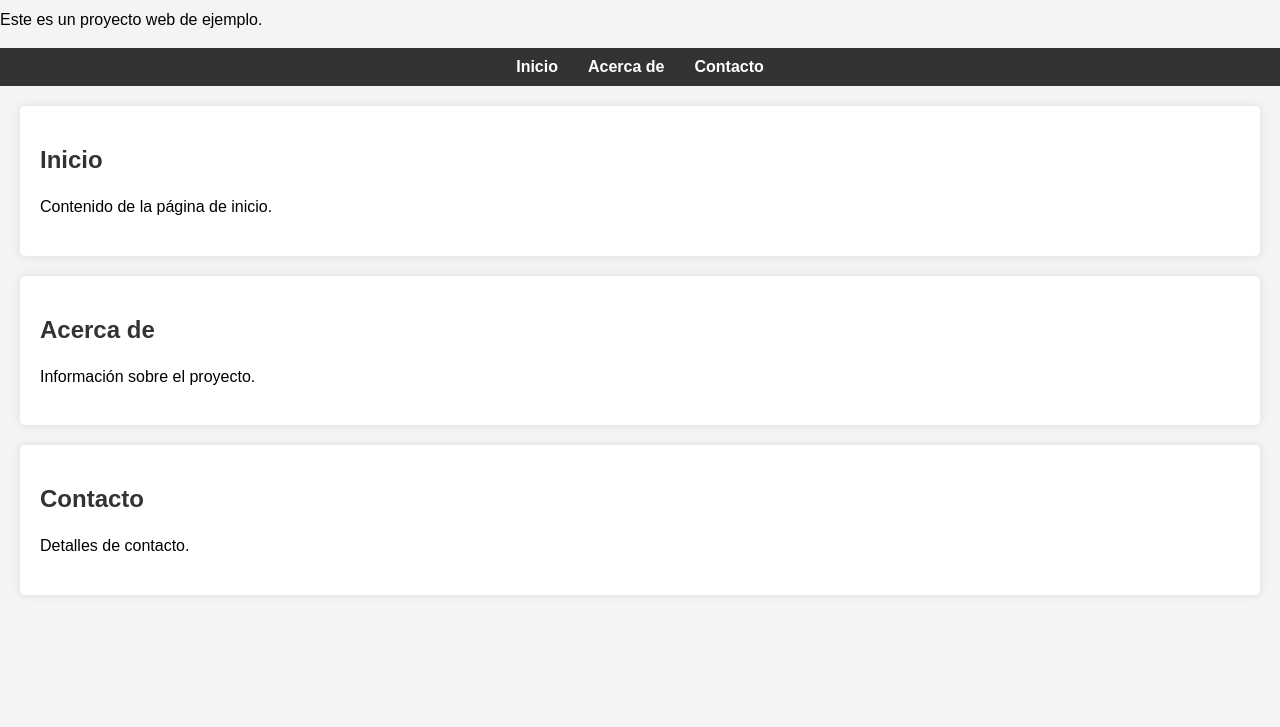
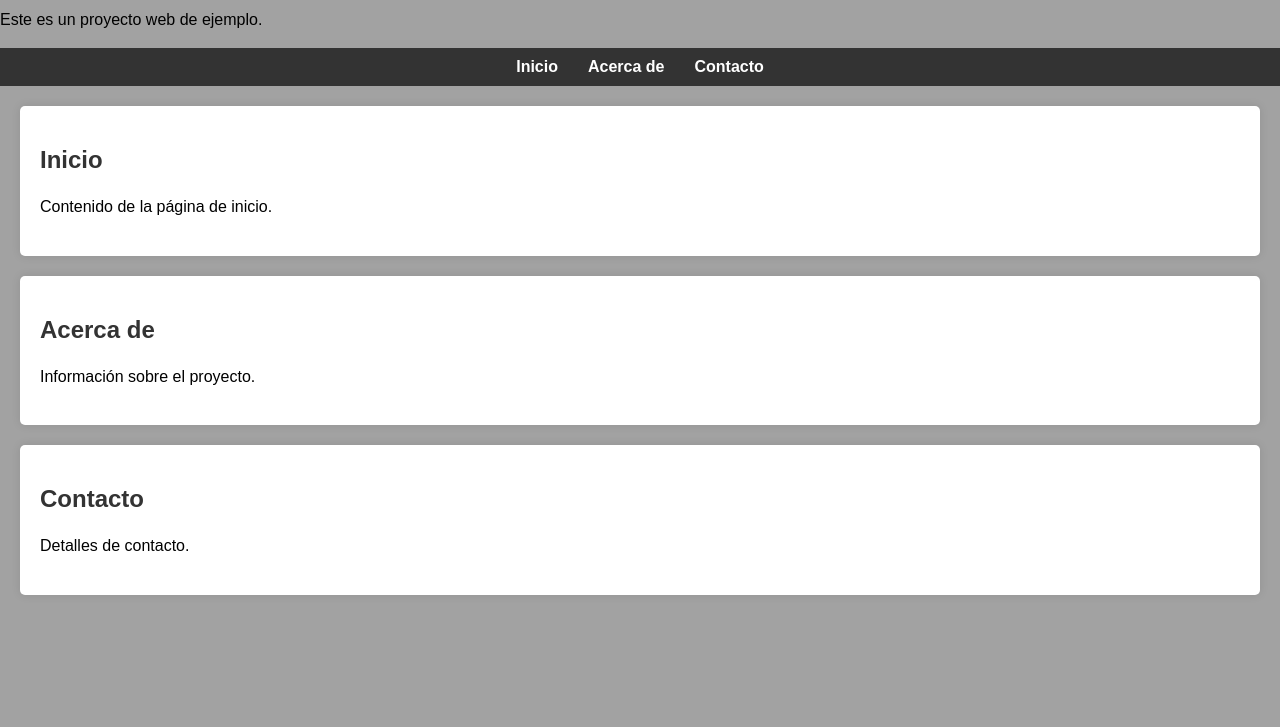
Before and after one commit to Bryan-Dev-PE/Proyecto-Web-Ejemplo, a plain HTML site: page index.html in a window 1280 px wide. Shown: the part 73-800 px from the top of the page. Drawn offline with Linux system fonts and the light colour scheme.

Commit message:
Update styles.css

```diff
--- a/styles.css
+++ b/styles.css
@@ -2,7 +2,7 @@ body {
     font-family: Arial, sans-serif;
     margin: 0;
     padding: 0;
-    background-color: #f4f4f4;
+    background-color: #A2A2A2;
 }
 
 h1, h2 {
```
